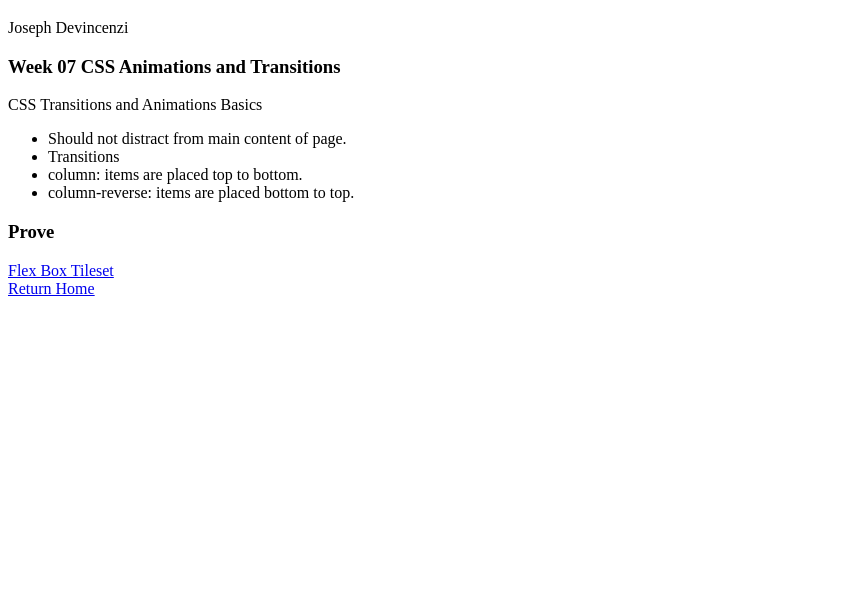
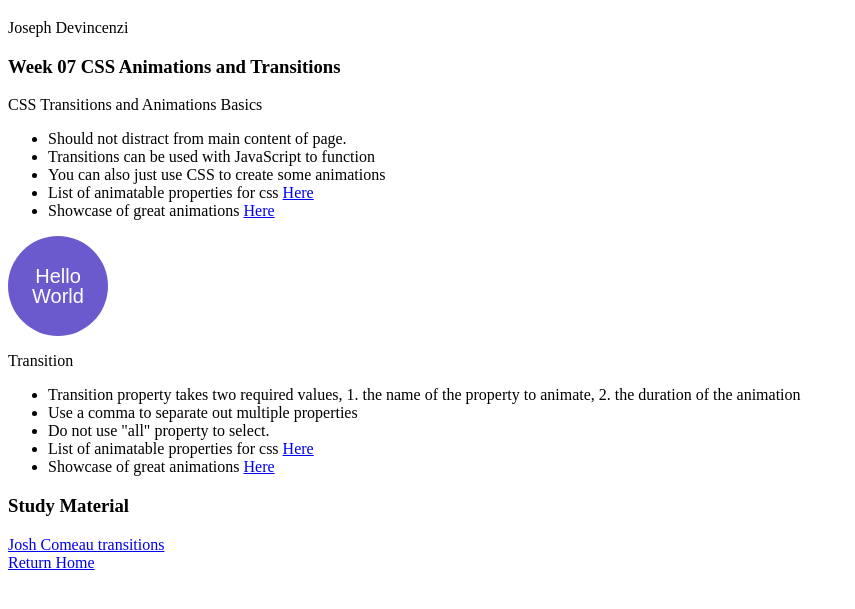
Before and after one commit to jdevi9/WDD331R, a plain HTML site: page reflections/week07.html in a window 1280 px wide. Shown: the part 61-670 px from the top of the page, without its empty margins (0-855 px from the left). Drawn offline with Linux system fonts and the light colour scheme.

Commit message:
updated week07.html

```diff
--- a/reflections/week07.html
+++ b/reflections/week07.html
@@ -4,7 +4,23 @@
 <head>
     <title>Week 07 Animations & Transitions</title>
     <style>
+       .btn {
+        width: 100px;
+        height: 100px;
+        border-radius: 50%;
+        border: none;
+        background: slateblue;
+        color: white;
+        font-size: 20px;
+        font-weight: 500;
+        line-height: 1;
+        transition: transform 250ms, opacity 400ms; /* this creates the actual animation */
+       }
 
+       .btn:hover {
+        transform: scale(1.2);
+        opacity: 0;
+       }
     </style>
 </head>
 
@@ -20,16 +36,39 @@
             <p>CSS Transitions and Animations Basics</p>
             <ul>
                 <li>Should not distract from main content of page.</li>
-                <li>Transitions </li>
-                <li>column: items are placed top to bottom.</li>
-                <li>column-reverse: items are placed bottom to top.</li>
+                <li>Transitions can be used with JavaScript to function</li>
+                <li>You can also just use CSS to create some animations</li>
+                <li>List of animatable properties for css <a href="https://www.w3schools.com/cssref/css_animatable.php">Here</a></li>
+                <li>Showcase of great animations <a href="https://projects.verou.me/animatable/">Here</a></li>
+
+            </ul>
+        </div>
+
+
+
+    <div>
+        <button class="btn">
+            Hello World
+        </button>
+    </div>
+
+    <div id="notes">
+        <div class="noteblock">
+            <p>Transition</p>
+            <ul>
+                <li>Transition property takes two required values, 1. the name of the property to animate, 2. the duration of the animation</li>
+                <li>Use a comma to separate out multiple properties</li>
+                <li>Do not use "all" property to select.</li>
+                <li>List of animatable properties for css <a href="https://www.w3schools.com/cssref/css_animatable.php">Here</a></li>
+                <li>Showcase of great animations <a href="https://projects.verou.me/animatable/">Here</a></li>
+
             </ul>
         </div>
 
 
     <div>
-        <h3>Prove</h3>
-        <a href="week5flexbox\index.html">Flex Box Tileset</a>
+        <h3>Study Material</h3>
+        <a href="https://www.joshwcomeau.com/animation/css-transitions/">Josh Comeau transitions</a>
     </div>
 
     <a href="\index.html">Return Home</a>
```
